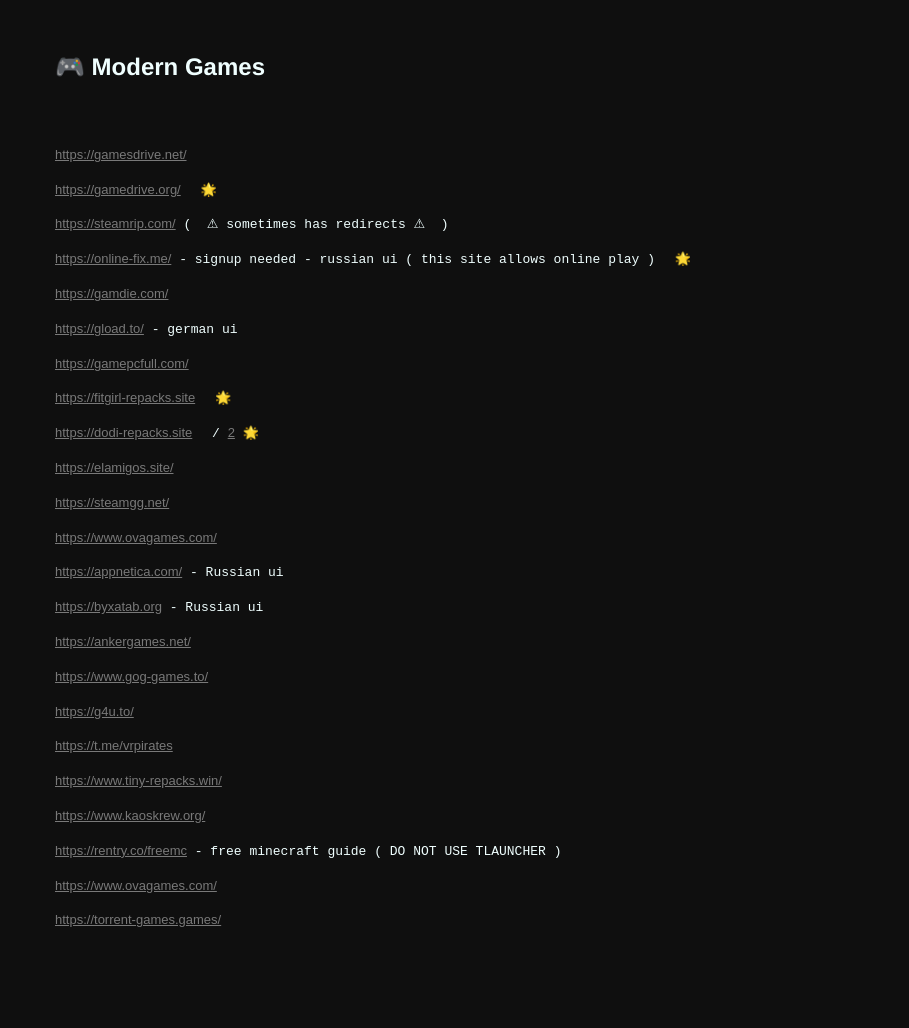
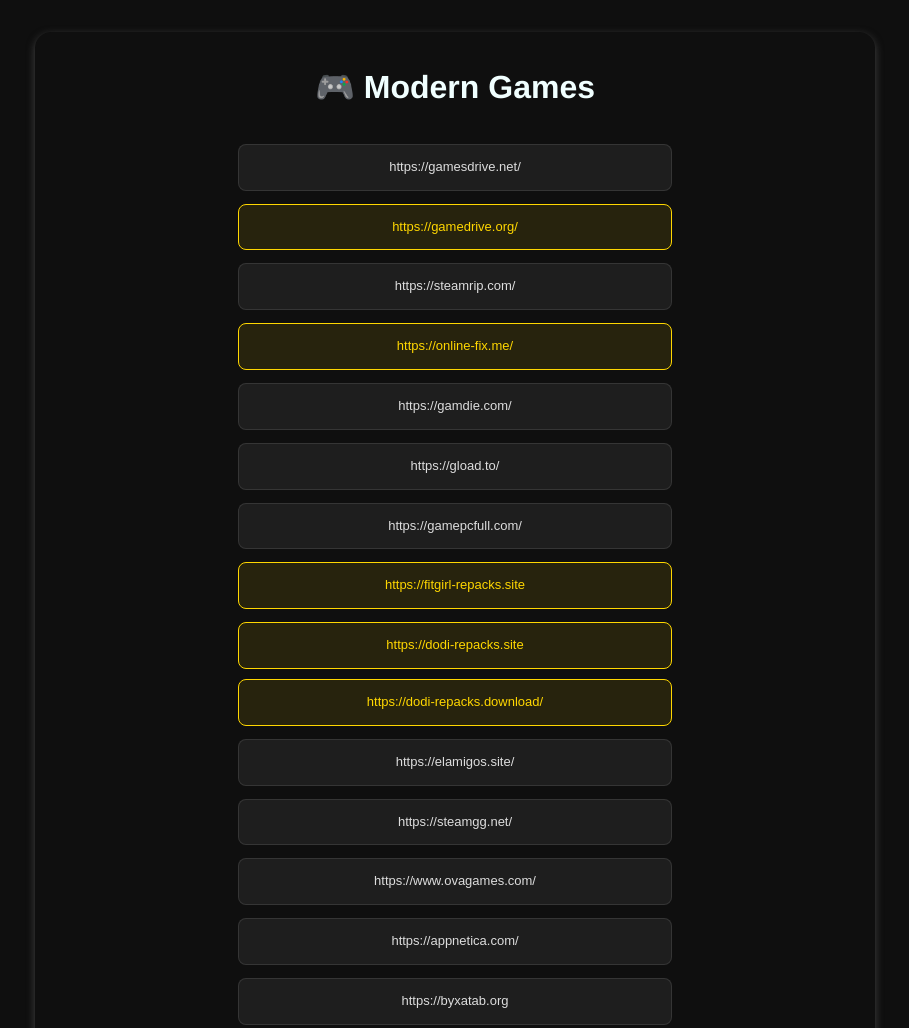
Before and after one commit to ktehllama/GOOD-BACK-UP, a plain HTML site: page Category1/Modern Games.htm in a window 1280 px wide. Shown: the top 1028 px of the page, without its empty margins (185-1094 px from the left). Before the commit the page ends 973 px from the top, so only its background shows below. Drawn offline with Linux system fonts and the light colour scheme.

Commit message:
categories styling fix

```diff
--- a/Category1/Modern Games.htm
+++ b/Category1/Modern Games.htm
@@ -7,32 +7,32 @@
 	<title>🎮 Modern Games</title>
 </head>
 <body>
-<div class="t-container">
-<h2>🎮 Modern Games</h2>
-<br>
-</p><p id="a224e4e7-abd7-4c4c-a212-e9b7762df7cf" class=""><a href="https://gamesdrive.net/">https://gamesdrive.net/</a>ㅤ</p><p id="e3fccf5f-9517-4955-967c-ca0e86c4647b" class="">
-</p><p id="a4d2ebe7-e076-46d2-bb6d-9e53f37b528d" class=""><a href="https://gamedrive.org/">https://gamedrive.org/</a>ㅤ 🌟</p><p id="99ab87e5-a217-47cb-8831-c45b3566e738" class="">
-</p><p id="b9c84c7e-7915-49db-bcba-230c390f4c16" class=""><a href="https://steamrip.com/">https://steamrip.com/</a> (  ⚠ sometimes has redirects ⚠  )</p><p id="85892961-e09d-45ea-a048-95640b8edf52" class="">
-</p><p id="a8bac573-be18-49bc-983e-60435752a286" class=""><a href="https://online-fix.me/">https://online-fix.me/</a> - signup needed - russian ui ( this site allows online play )ㅤ 🌟</p><p id="f2bcbba4-5467-4360-8edf-36803075bc7f" class="">
-</p><p id="57df1f12-1ec3-4ca3-b049-90e54f0a8ec4" class=""><a href="https://gamdie.com/">https://gamdie.com/</a>ㅤ</p><p id="121a5a21-86a4-4fbf-a425-47cd30fce6f9" class="">
-</p><p id="133153a2-89b3-4603-bd66-ce12fcd0877b" class=""><a href="https://gload.to/">https://gload.to/</a> - german uiㅤ</p><p id="873d628c-5995-4694-8218-f92cb26fe3b7" class="">
-</p><p id="4759bcc5-2e4a-437f-b57f-25225837d95a" class=""><a href="https://gamepcfull.com/">https://gamepcfull.com/</a>ㅤ</p><p id="b0447978-32f9-4ef7-9206-f9a8afe6bbd4" class="">
-</p><p id="f6b67d2a-9cf0-4f00-a38b-8a2db036b95b" class=""><a href="https://fitgirl-repacks.site/">https://fitgirl-repacks.site</a>ㅤ 🌟</p><p id="7ee457a0-9e82-4d71-9382-8104e0ac48ae" class="">
-</p><p id="cf804176-2230-4df4-b3e2-5f5bc8f12ff7" class=""><a href="https://dodi-repacks.site/">https://dodi-repacks.site</a>ㅤ / <a href="https://dodi-repacks.download/">2</a> 🌟</p><p id="39057938-2dd4-460e-a952-044a2623177b" class="">
-</p><p id="eedb48d0-d9c3-44d5-a823-6e408778d913" class=""><a href="https://elamigos.site/">https://elamigos.site/</a></p><p id="c17b283c-8998-4882-a375-1a5911666d10" class="">
-</p><p id="56c1d39f-9bb4-4701-b651-2a6de193d4a6" class=""><a href="https://steamgg.net/">https://steamgg.net/</a> </p><p id="124e6834-f8bf-4596-93d4-6bed780f148a" class="">
-</p><p id="95be2219-14a4-4dbf-8404-0d66fa7d3e93" class=""><a href="https://www.ovagames.com/">https://www.ovagames.com/</a></p><p id="7a6696f0-c8a6-4b12-8bef-c508cf646418" class="">
-</p><p id="e6f01125-0863-42cd-8dee-a5d5b4459bea" class=""><a href="https://appnetica.com/">https://appnetica.com/</a> - Russian ui</p><p id="9eb79b65-bbc7-4bfe-be23-291b725a2f72" class="">
-</p><p id="ebfe17ba-a8b9-43d3-9f95-514cc99f24e9" class=""><a href="https://byxatab.org/">https://byxatab.org</a> - Russian ui  ㅤ</p><p id="25fa298b-939c-807c-9348-efbd8d1067a1" class="">
-</p><p id="3d8e5bbd-b47e-41ab-ad74-e2c5707ee32a" class=""><a href="https://ankergames.net/">https://ankergames.net/</a> </p><p id="6e13d291-591f-4c7b-944e-b7b2dd637719" class="">
-</p><p id="f40fc7cf-f977-45b0-8a21-c4e1389ce0f2" class=""><a href="https://www.gog-games.to/">https://www.gog-games.to/</a></p><p id="59b29f85-765a-4e3a-95a5-6dbe0f2cf0c3" class="">
-</p><p id="450ac597-6db8-4716-9fa1-3325f22744d6" class=""><a href="https://g4u.to/">https://g4u.to/</a></p><p id="9f8a9c5d-bea1-4329-a4f0-96b4b97f2d4e" class="">
-</p><p id="bb47ee22-aa69-46fd-90d3-279ff9e625b3" class=""><a href="https://t.me/vrpirates">https://t.me/vrpirates</a></p><p id="12d697a4-1a2f-4ed8-93e7-80b8e5f9d281" class="">
-</p><p id="13744384-3fe9-49f7-9610-81ddf4b6026d" class=""><a href="https://www.tiny-repacks.win/">https://www.tiny-repacks.win/</a></p><p id="3617d183-0413-440f-bb8b-fd5664b30976" class="">
-</p><p id="6f369653-6bf6-4b59-84ea-22b32cda29f4" class=""><a href="https://www.kaoskrew.org/">https://www.kaoskrew.org/</a></p><p id="1ae77ab3-3b16-49c3-826e-b9630ba3be87" class="">
-</p><p id="2e01fd9f-21f9-4578-ba8d-93e3ff821e0e" class=""><a href="https://rentry.co/freemc">https://rentry.co/freemc</a> - free minecraft guide ( DO NOT USE TLAUNCHER ) </p><p id="7e18e8c0-2d1a-4c72-a766-114120923cb2" class="">
-</p><p id="24a89e34-24f4-4c14-98a6-02e8d503df4f" class=""><a href="https://www.ovagames.com/">https://www.ovagames.com/</a></p><p id="f33c61f3-eb04-4723-b144-8ff8fa78230b" class="">
-</p><p id="e34c0cb0-34e6-4df7-b228-61b4742ac753" class=""><a href="https://torrent-games.games/">https://torrent-games.games/</a></p><p id="fbc20b15-e946-4de4-83d6-8d40e098384b" class="">
+<div class="t-container link-list">
+	<h2 class="page-title">🎮 Modern Games</h2>
+	<br>
+	</p><p id="a224e4e7-abd7-4c4c-a212-e9b7762df7cf" class="pirate-link"><a href="https://gamesdrive.net/">https://gamesdrive.net/</a></p><p id="e3fccf5f-9517-4955-967c-ca0e86c4647b" class="">
+	</p><p id="a4d2ebe7-e076-46d2-bb6d-9e53f37b528d" class="pirate-link"><a href="https://gamedrive.org/" class="featured">https://gamedrive.org/</a></p><p id="99ab87e5-a217-47cb-8831-c45b3566e738" class="">
+	</p><p id="b9c84c7e-7915-49db-bcba-230c390f4c16" class="pirate-link"><a href="https://steamrip.com/">https://steamrip.com/</a> <span>(  ⚠ sometimes has redirects ⚠  )</span></p><p id="85892961-e09d-45ea-a048-95640b8edf52" class="">
+	</p><p id="a8bac573-be18-49bc-983e-60435752a286" class="pirate-link"><a href="https://online-fix.me/" class="featured">https://online-fix.me/</a><span>- signup needed - russian ui ( this site allows online play )</p><p id="f2bcbba4-5467-4360-8edf-36803075bc7f" class="">
+	</p><p id="57df1f12-1ec3-4ca3-b049-90e54f0a8ec4" class="pirate-link"><a href="https://gamdie.com/">https://gamdie.com/</a></p><p id="121a5a21-86a4-4fbf-a425-47cd30fce6f9" class="">
+	</p><p id="133153a2-89b3-4603-bd66-ce12fcd0877b" class="pirate-link"><a href="https://gload.to/">https://gload.to/</a><span> - german ui</span></p><p id="873d628c-5995-4694-8218-f92cb26fe3b7" class="">
+	</p><p id="4759bcc5-2e4a-437f-b57f-25225837d95a" class="pirate-link"><a href="https://gamepcfull.com/">https://gamepcfull.com/</a></p><p id="b0447978-32f9-4ef7-9206-f9a8afe6bbd4" class="">
+	</p><p id="f6b67d2a-9cf0-4f00-a38b-8a2db036b95b" class="pirate-link"><a href="https://fitgirl-repacks.site/" class="featured">https://fitgirl-repacks.site</a></p><p id="7ee457a0-9e82-4d71-9382-8104e0ac48ae" class="">
+	</p><p id="cf804176-2230-4df4-b3e2-5f5bc8f12ff7" class="pirate-link"><a href="https://dodi-repacks.site/" class="featured">https://dodi-repacks.site</a><a href="https://dodi-repacks.download/" class="featured">https://dodi-repacks.download/</a></p><p id="39057938-2dd4-460e-a952-044a2623177b" class="">
+	</p><p id="eedb48d0-d9c3-44d5-a823-6e408778d913" class="pirate-link"><a href="https://elamigos.site/">https://elamigos.site/</a></p><p id="c17b283c-8998-4882-a375-1a5911666d10" class="">
+	</p><p id="56c1d39f-9bb4-4701-b651-2a6de193d4a6" class="pirate-link"><a href="https://steamgg.net/">https://steamgg.net/</a> </p><p id="124e6834-f8bf-4596-93d4-6bed780f148a" class="">
+	</p><p id="95be2219-14a4-4dbf-8404-0d66fa7d3e93" class="pirate-link"><a href="https://www.ovagames.com/">https://www.ovagames.com/</a></p><p id="7a6696f0-c8a6-4b12-8bef-c508cf646418" class="">
+	</p><p id="e6f01125-0863-42cd-8dee-a5d5b4459bea" class="pirate-link"><a href="https://appnetica.com/">https://appnetica.com/</a><span> - Russian ui</span></p><p id="9eb79b65-bbc7-4bfe-be23-291b725a2f72" class="">
+	</p><p id="ebfe17ba-a8b9-43d3-9f95-514cc99f24e9" class="pirate-link"><a href="https://byxatab.org/">https://byxatab.org</a><span> - Russian ui</span></p><p id="25fa298b-939c-807c-9348-efbd8d1067a1" class="">
+	</p><p id="3d8e5bbd-b47e-41ab-ad74-e2c5707ee32a" class="pirate-link"><a href="https://ankergames.net/">https://ankergames.net/</a> </p><p id="6e13d291-591f-4c7b-944e-b7b2dd637719" class="">
+	</p><p id="f40fc7cf-f977-45b0-8a21-c4e1389ce0f2" class="pirate-link"><a href="https://www.gog-games.to/">https://www.gog-games.to/</a></p><p id="59b29f85-765a-4e3a-95a5-6dbe0f2cf0c3" class="">
+	</p><p id="450ac597-6db8-4716-9fa1-3325f22744d6" class="pirate-link"><a href="https://g4u.to/">https://g4u.to/</a></p><p id="9f8a9c5d-bea1-4329-a4f0-96b4b97f2d4e" class="">
+	</p><p id="bb47ee22-aa69-46fd-90d3-279ff9e625b3" class="pirate-link"><a href="https://t.me/vrpirates">https://t.me/vrpirates</a></p><p id="12d697a4-1a2f-4ed8-93e7-80b8e5f9d281" class="">
+	</p><p id="13744384-3fe9-49f7-9610-81ddf4b6026d" class="pirate-link"><a href="https://www.tiny-repacks.win/">https://www.tiny-repacks.win/</a></p><p id="3617d183-0413-440f-bb8b-fd5664b30976" class="">
+	</p><p id="6f369653-6bf6-4b59-84ea-22b32cda29f4" class="pirate-link"><a href="https://www.kaoskrew.org/">https://www.kaoskrew.org/</a></p><p id="1ae77ab3-3b16-49c3-826e-b9630ba3be87" class="">
+	</p><p id="2e01fd9f-21f9-4578-ba8d-93e3ff821e0e" class="pirate-link"><a href="https://rentry.co/freemc">https://rentry.co/freemc</a><span>- free minecraft guide ( DO NOT USE TLAUNCHER )</span></p><p id="7e18e8c0-2d1a-4c72-a766-114120923cb2" class="">
+	</p><p id="24a89e34-24f4-4c14-98a6-02e8d503df4f" class="pirate-link"><a href="https://www.ovagames.com/">https://www.ovagames.com/</a></p><p id="f33c61f3-eb04-4723-b144-8ff8fa78230b" class="">
+	</p><p id="e34c0cb0-34e6-4df7-b228-61b4742ac753" class="pirate-link"><a href="https://torrent-games.games/">https://torrent-games.games/</a></p><p id="fbc20b15-e946-4de4-83d6-8d40e098384b" class="">
 </div>
 </body>
 </html>
--- /dev/null
+++ b/css/categories.css
@@ -0,0 +1,75 @@
+.link-list {
+    border-radius: 1rem;
+    box-shadow: 0 3px 8px rgba(104, 104, 104, 0.6);
+    margin: 4vh auto 4vh;
+    width: 66vw;
+    text-align: center;
+    padding-bottom: 4vh;
+}
+
+.page-title {
+    font-size: 2rem;
+    margin-bottom: -1vh;
+    margin-top: 10px;
+}
+
+.pirate-link a {
+    display: block;
+    width: 50%;
+    padding: 12px 16px;
+    margin: 10px auto;
+    border-radius: 8px;
+    border: 1px solid rgba(255, 255, 255, 0.1);
+    background: rgb(30, 30, 30);
+    color: #ddd;
+    text-decoration: none;
+    font-weight: 500;
+    transition: all 0.2s ease;
+}
+.pirate-link {
+    position: relative;
+}
+.pirate-link span {
+    display: none;
+    position: absolute;
+    left: 78%;
+    top: 50%;
+    transform: translateY(-50%);
+    white-space: nowrap;
+    background: #222;
+    padding: 4px 8px;
+    border-radius: 6px;
+    color: aqua;
+    z-index: 10;
+}
+.pirate-link a:hover + span {
+    display: inline-block;
+}
+.pirate-link a:hover {
+    background: rgb(45, 45, 45);
+    border-color: rgba(255, 255, 255, 0.3);
+    color: #fff;
+    transform: translateY(-2px);
+    box-shadow: 0 3px 8px rgba(0, 0, 0, 0.6);
+}
+.pirate-link a.featured {
+    border: 1px solid gold;
+    background: rgba(255, 215, 0, 0.1);
+    color: #ffd700;
+}
+.pirate-link a.featured:hover {
+    background: rgba(255, 215, 0, 0.2);
+    border-color: #ffbf00;
+    color: #ffea8a;
+}
+
+.warning {
+    border: 1px solid #c44242;
+    background-color: #7a2b2b;
+    color: #fff3c4;
+    padding: 10px 16px;
+    border-radius: 6px;
+    font-weight: 600;
+    margin: 0 auto;
+    width: 50%;
+}
--- a/css/master.css
+++ b/css/master.css
@@ -1,3 +1,4 @@
 @import url("types.css");
 @import url("index.css");
 @import url("things.css");
+@import url("categories.css");
```
Also changed, not shown: Category1/Retro Games.htm (+13 -13 lines), Category1/Roms.htm (+19 -19 lines), things.htm (indentation only).
